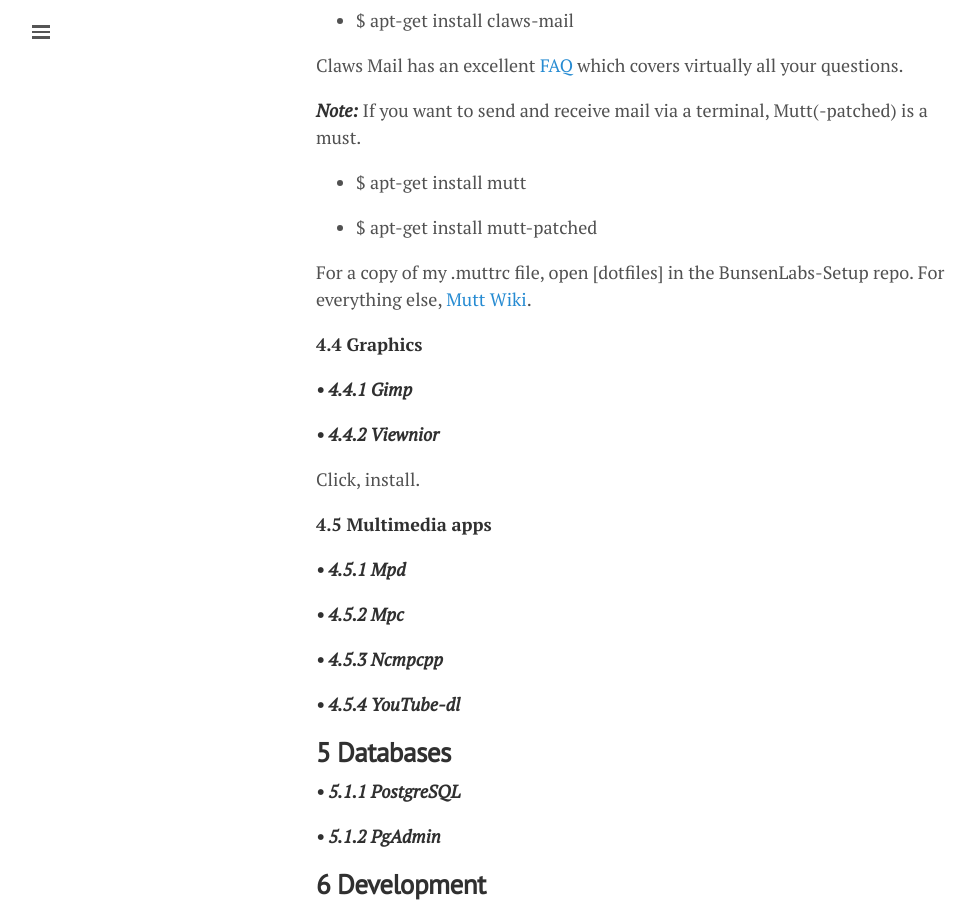
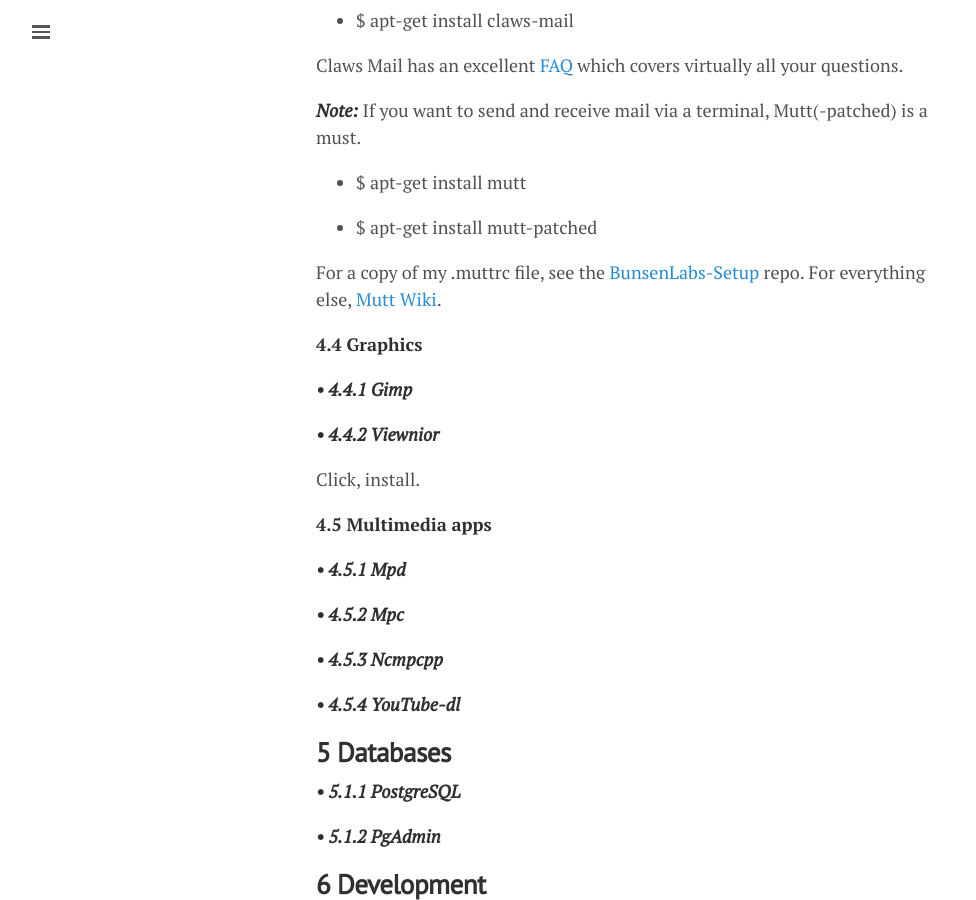
Before and after one commit to lgeurts/lgeurts.github.io, a Jekyll site: the page built from _posts/2017-07-11-bunsenlabs-linux-setup-notes-for dell-inspiron-6000.md, in a window 1280 px wide and 900 px high, scrolled down 3275 px. Shown: the whole window, without its empty margins (0-976 px from the left). Built offline with Jekyll 4.4.1, drawn with Linux system fonts in a browser that asks for light colours; nearby versions of some CDN libraries; comment, search, counter and statistics services are not loaded.

Commit message:
Update 2017-07-11-bunsenlabs-linux-setup-notes-for dell-inspiron-6000.md

```diff
--- a/_posts/2017-07-11-bunsenlabs-linux-setup-notes-for dell-inspiron-6000.md
+++ b/_posts/2017-07-11-bunsenlabs-linux-setup-notes-for dell-inspiron-6000.md
@@ -98,7 +98,7 @@
 
 - $ apt-get install mutt-patched
 
-For a copy of my .muttrc file, open [dotfiles] in the BunsenLabs-Setup repo. For everything else, [Mutt Wiki](https://dev.mutt.org/trac/wiki/MuttGuide).
+For a copy of my .muttrc file, see the [BunsenLabs-Setup](https://github.com/lgeurts/BunsenLabs-Setup) repo. For everything else, [Mutt Wiki](https://dev.mutt.org/trac/wiki/MuttGuide).
 
 **4.4 Graphics**
 
```
